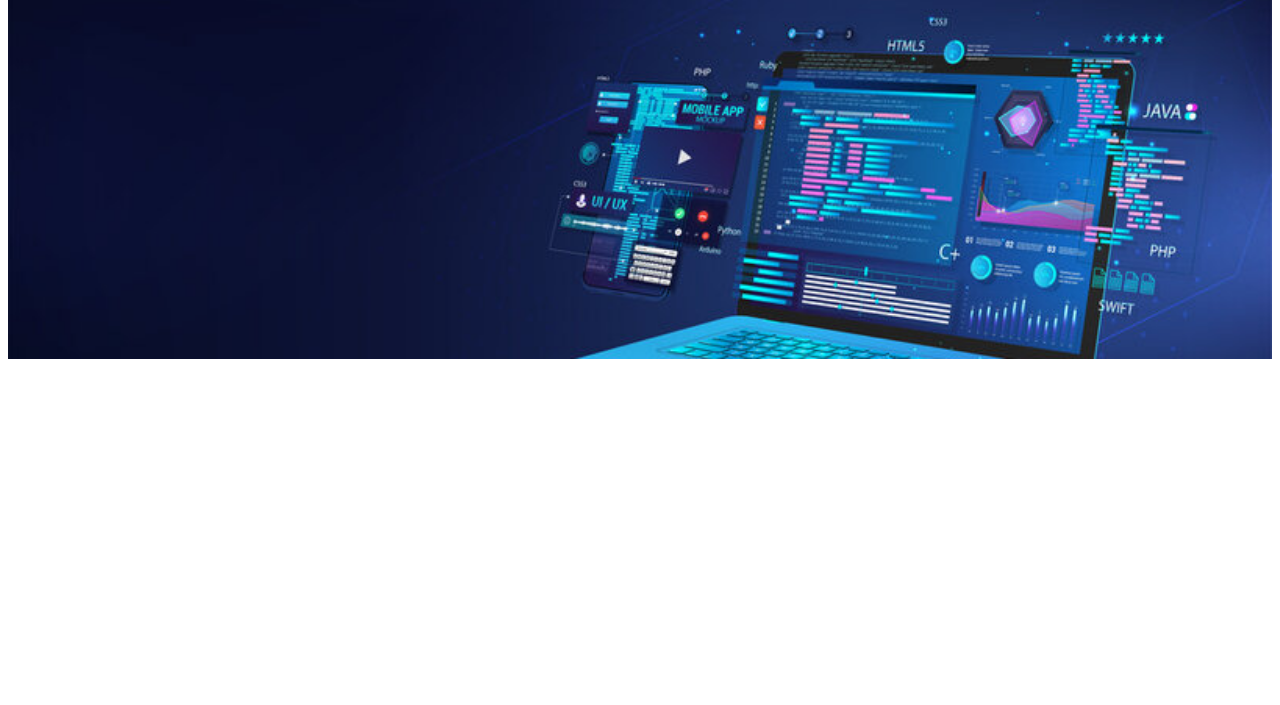
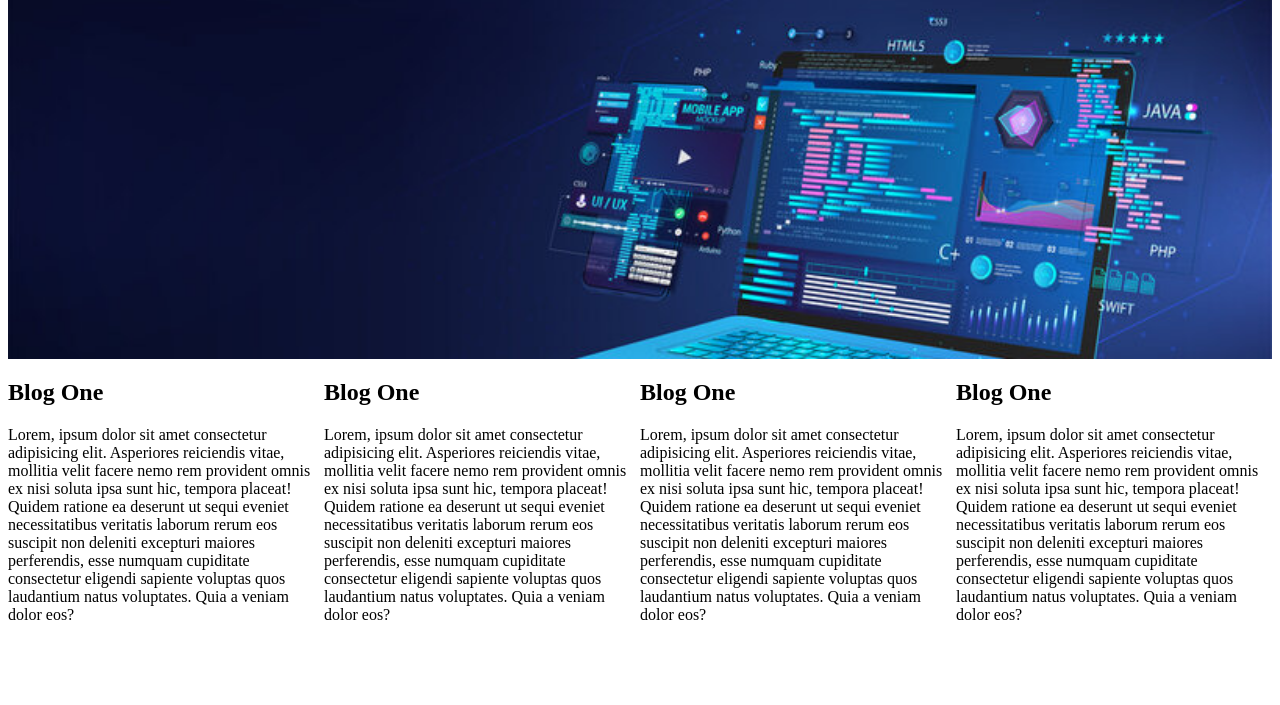
Before and after one commit to AkhiSharmin/NewWebsite, a plain HTML site: page index.html in a window 1280 px wide. Shown: the part 95-800 px from the top of the page. Drawn offline with Linux system fonts and the light colour scheme.

Commit message:
added blog

```diff
--- a/index.html
+++ b/index.html
@@ -23,11 +23,61 @@
         <section>
             <div class="bgImg">
                 <h2>Welcome to Our New Website</h2>
+            </div>
+        </section>
+    </header>
 
+    <main>
+
+        <!-- blog section start  -->
+        <section>
+            <div class="parent">
+                <div class="blog">
+                    <h1>Blog One</h1>
+                    <p>Lorem, ipsum dolor sit amet consectetur adipisicing elit. Asperiores reiciendis vitae, mollitia
+                        velit facere nemo rem provident omnis ex nisi soluta ipsa sunt hic, tempora placeat! Quidem
+                        ratione ea deserunt ut sequi eveniet necessitatibus veritatis laborum rerum eos suscipit non
+                        deleniti excepturi maiores perferendis, esse numquam cupiditate consectetur eligendi sapiente
+                        voluptas quos laudantium natus voluptates. Quia a veniam dolor eos?</p>
+                </div>
+                <div class="blog">
+                    <h1>Blog One</h1>
+                    <p>Lorem, ipsum dolor sit amet consectetur adipisicing elit. Asperiores reiciendis vitae, mollitia
+                        velit facere nemo rem provident omnis ex nisi soluta ipsa sunt hic, tempora placeat! Quidem
+                        ratione ea deserunt ut sequi eveniet necessitatibus veritatis laborum rerum eos suscipit non
+                        deleniti excepturi maiores perferendis, esse numquam cupiditate consectetur eligendi sapiente
+                        voluptas quos laudantium natus voluptates. Quia a veniam dolor eos?</p>
+                </div>
+                <div class="blog">
+                    <h1>Blog One</h1>
+                    <p>Lorem, ipsum dolor sit amet consectetur adipisicing elit. Asperiores reiciendis vitae, mollitia
+                        velit facere nemo rem provident omnis ex nisi soluta ipsa sunt hic, tempora placeat! Quidem
+                        ratione ea deserunt ut sequi eveniet necessitatibus veritatis laborum rerum eos suscipit non
+                        deleniti excepturi maiores perferendis, esse numquam cupiditate consectetur eligendi sapiente
+                        voluptas quos laudantium natus voluptates. Quia a veniam dolor eos?</p>
+                </div>
+                <div class="blog">
+                    <h1>Blog One</h1>
+                    <p>Lorem, ipsum dolor sit amet consectetur adipisicing elit. Asperiores reiciendis vitae, mollitia
+                        velit facere nemo rem provident omnis ex nisi soluta ipsa sunt hic, tempora placeat! Quidem
+                        ratione ea deserunt ut sequi eveniet necessitatibus veritatis laborum rerum eos suscipit non
+                        deleniti excepturi maiores perferendis, esse numquam cupiditate consectetur eligendi sapiente
+                        voluptas quos laudantium natus voluptates. Quia a veniam dolor eos?</p>
+                </div>
             </div>
         </section>
 
-    </header>
+
+
+        <!-- blog section end -->
+
+
+
+
+    </main>
+
+
+
 </body>
 
 </html>
--- a/style.css
+++ b/style.css
@@ -1,3 +1,6 @@
+/* * {
+    color: #fff;
+  } */
 ul {
   display: flex;
 }
@@ -6,10 +9,22 @@ li {
   /* margin: 20px; */
   margin-right: 10px;
 }
+li:hover {
+  background-color: lightgreen;
+  cursor: pointer;
+  /* padding: 5px; */
+}
 
+h2 {
+  text-align: center;
+  color: #fff;
+}
 .bgImg {
   background-image: url("img/banner.jpg");
   height: 400px;
   background-repeat: no-repeat;
   background-size: cover;
 }
+.parent {
+  display: flex;
+}
```
